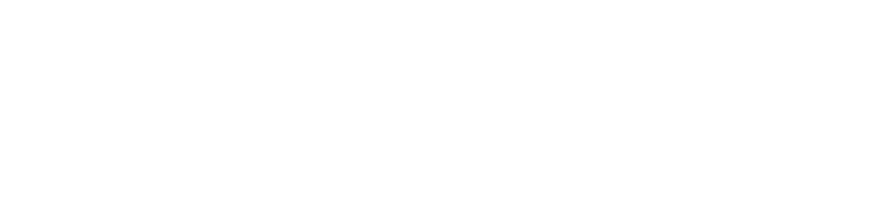
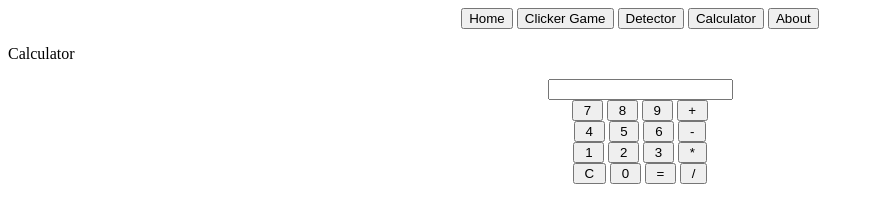
Before and after one commit to loglaughs/portfolio, a plain HTML site: page calculator/calculator.html in a window 1280 px wide. Shown: the whole page, without its empty margins (0-874 px from the left). Drawn offline with Linux system fonts and the light colour scheme; files that its build step writes are made by us from their sources.

Commit message:
Update calculator.html

```diff
--- a/calculator/calculator.html
+++ b/calculator/calculator.html
@@ -1,13 +1,44 @@
 <html lang="en">
 <head>
+  <center>
+    <button id="home" class="lbutton" onclick="home()">Home</button> <button id="clicker" class="buttons" onclick="clicker()">Clicker Game</button> <button id="detector" class="buttons" onclick="detector()">Detector</button> <button id="calculator" class="buttons" onclick="calculator()">Calculator</button> <button id="about" class="buttons" onclick="about()">About</button>
+    </center>
   <meta charset="UTF-8">
   <meta name="viewport" content="width=device-width, initial-scale=1.0">
   <meta http-equiv="X-UA-Compatible" content="ie=edge">
-  <title>Document</title>
+  <title>Calculator | Logan's Portfolio</title>
+  <p class="h">Calculator</p>
+  <l></l>
 </head>
-  <script type="text/javascript" src="calculator.js"></script>
-  <link rel="stylesheet" type="text/css" href="calculator.css">
+   <script type="text/javascript" src="about.js"></script>
+  <link rel="stylesheet" type="text/css" href="about.css">
 <body>
-
+  <center>
+  <form name="calc">
+    <input id="display" readonly>
+    <br>
+    <div class="but">
+    <input class="num" type="button" value=" 7 " onclick="calc.display.value+= '7'">
+    <input class="num" type="button" value=" 8 " onclick="calc.display.value+= '8'">
+    <input class="num" type="button" value=" 9 " onclick="calc.display.value+= '9'">
+    <input class="sym" type="button" value=" + " onclick="calc.display.value+= '+'">
+    <br>
+    <input class="num" type="button" value=" 4 " onclick="calc.display.value+= '4'">
+    <input class="num" type="button" value=" 5 " onclick="calc.display.value+= '5'">
+    <input class="num" type="button" value=" 6 " onclick="calc.display.value+= '6'">
+    <input class="sym" type="button" value=" - " onclick="calc.display.value+= '-'">
+    <br>
+    <input class="num" type="button" value=" 1 " onclick="calc.display.value+= '1'">
+    <input class="num" type="button" value=" 2 " onclick="calc.display.value+= '2'">
+    <input class="num" type="button" value=" 3 " onclick="calc.display.value+= '3'">
+    <input class="sym" type="button" value=" * " onclick="calc.display.value+= '*'">
+    <br>
+    <input class="clear" type="button" value=" C " onclick="calc.display.value= ''">
+    <input class="num" type="button" value=" 0 " onclick="calc.display.value+= '0'">
+    <input class="equals" type="button" value=" = " onclick="calc.display.value = eval(calc.display.value)">
+    <input class="sym" type="button" value=" / " onclick="calc.display.value+= '/'">
+    </div>
+  </form>
+  </center>
 </body>
 </html>
```
